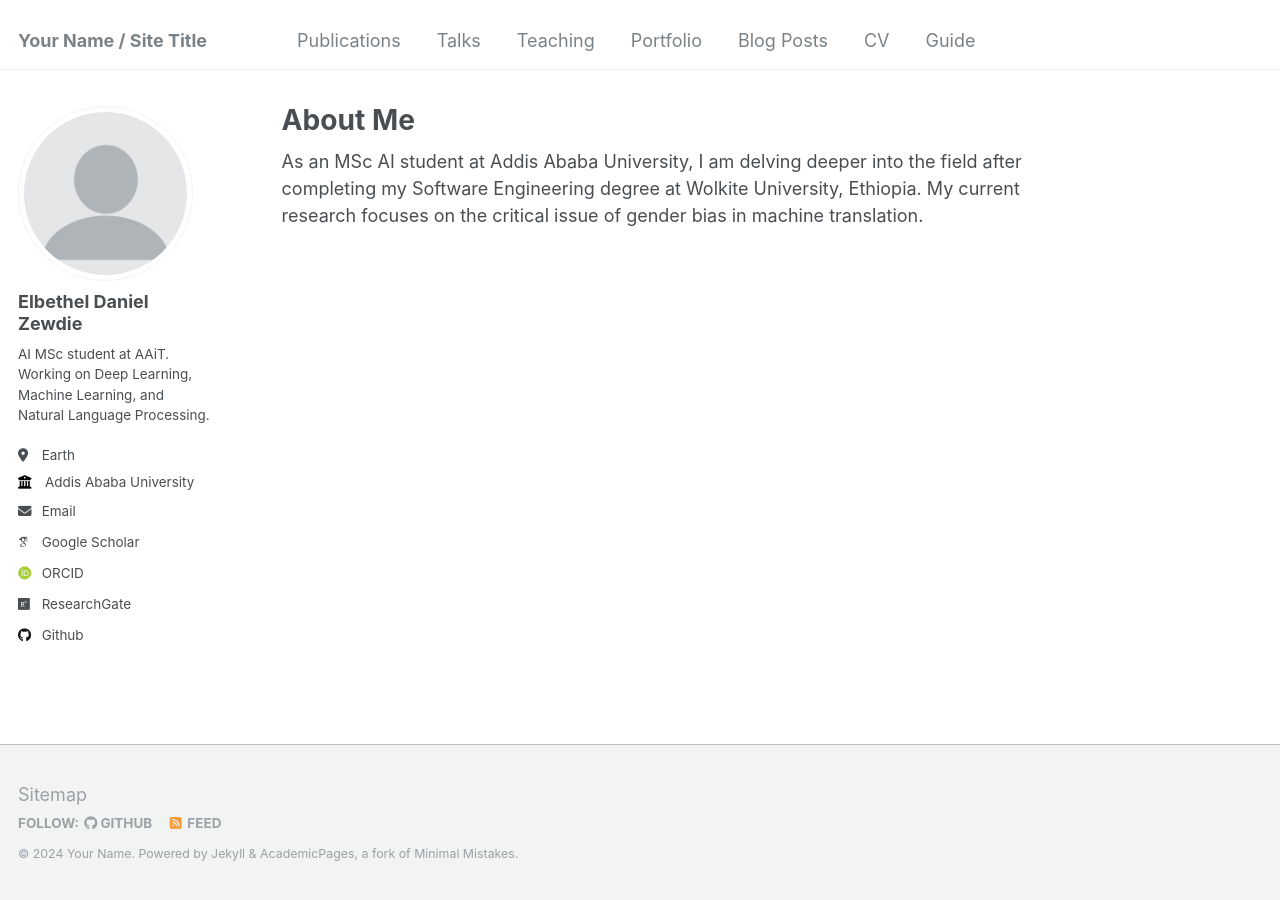
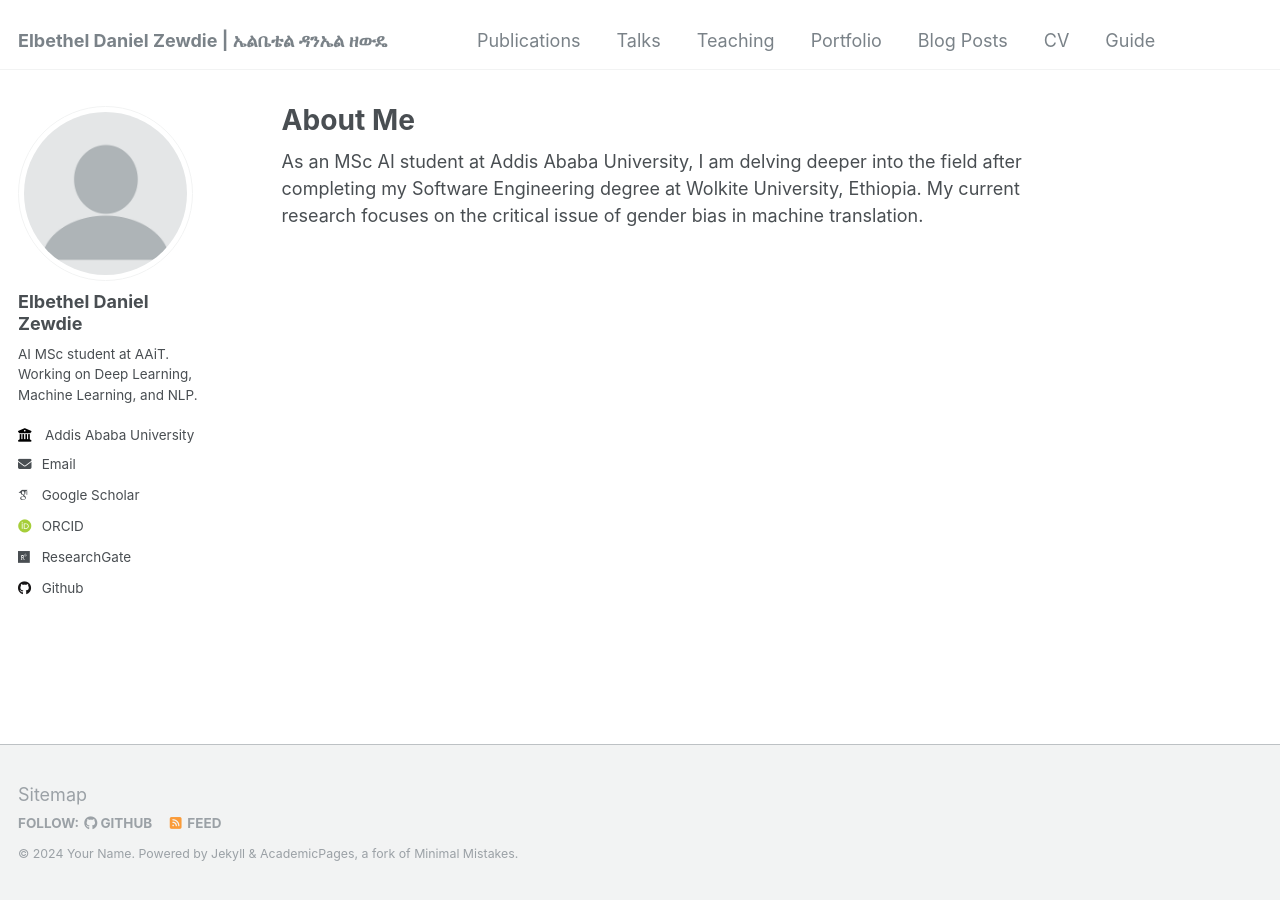
Before and after one commit to Elbethel-dan/Elbethel-dan.github.io, a Jekyll site: the page built from _pages/about.md, in a window 1280 px wide. Built offline with Jekyll 4.4.1, drawn with Linux system fonts in a browser that asks for light colours; some web fonts are replaced.

Commit message:
Update _config.yml

```diff
--- a/_config.yml
+++ b/_config.yml
@@ -8,7 +8,7 @@
 
 # Basic Site Settings
 locale                   : "en-US"
-title                    : "Your Name / Site Title"
+title                    : "Elbethel Daniel Zewdie | ኤልቤቴል ዳንኤል ዘውዴ"
 title_separator          : "-"
 name                     : &name "Your Name"
 description              : &description "personal description"
@@ -24,8 +24,7 @@ author:
   avatar           : "profile.png"
   name             : "Elbethel Daniel Zewdie"
   pronouns         : # example: "she/her"
-  bio              : "AI MSc student at AAiT. Working on Deep Learning, Machine Learning, and Natural Language Processing."
-  location         : "Earth"
+  bio              : "AI MSc student at AAiT. Working on Deep Learning, Machine Learning, and NLP."
   employer         : "Addis Ababa University"
   uri              : # URL
   email            : "elbetheldaniel8@gmail.com"
```
